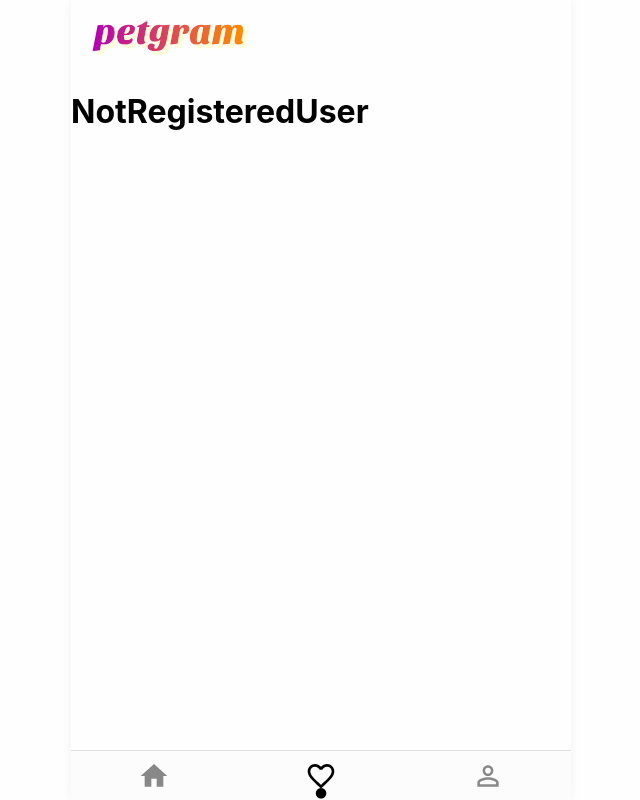
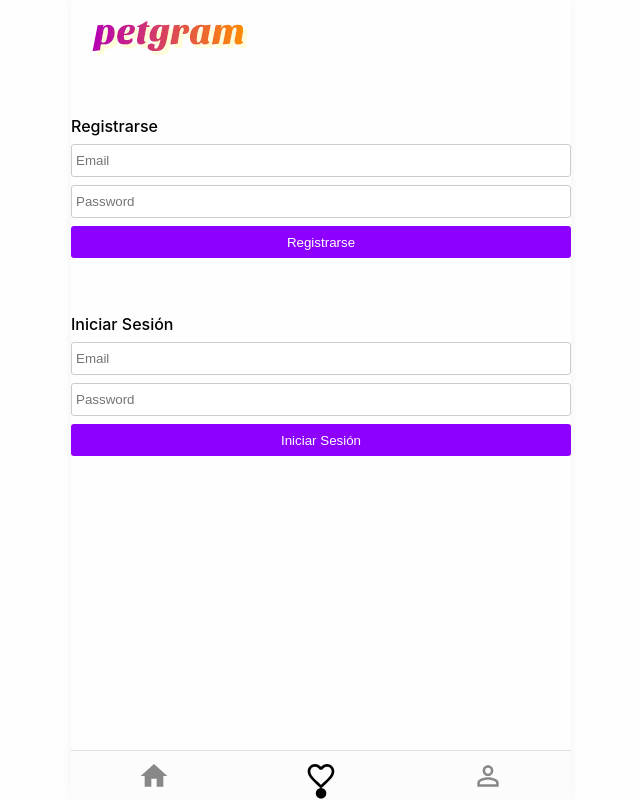
Before and after one commit to RodoPZ/Petgram, a React app: page /favs in a window 1280 px wide. Shown: the whole page, without its empty margins (319-959 px from the left). Built offline with nearby package versions, Linux system fonts and the light colour scheme.

Commit message:
authentication

```diff
--- a/src/Context.jsx
+++ b/src/Context.jsx
@@ -1,14 +1,22 @@
 import React, { createContext, useState } from "react";
+import PropTypes from "prop-types";
 export const AppContext = createContext(null);
 
 export const AppProvider = ({ children }) => {
-  const [isAuth, setIsAuth] = useState(false);
+  const [isAuth, setIsAuth] = useState(() => {
+    return sessionStorage.getItem("token");
+  });
   const value = {
     isAuth,
-    activateAuth: () => {
+    activateAuth: (token) => {
       setIsAuth(true);
+      sessionStorage.setItem("token", token);
     },
   };
 
   return <AppContext.Provider value={value}>{children}</AppContext.Provider>;
 };
+
+AppProvider.propTypes = {
+  children: PropTypes.element,
+};
--- a/src/components/PhotoCard/index.jsx
+++ b/src/components/PhotoCard/index.jsx
@@ -3,26 +3,20 @@ import { Img, ImgWrapper, Article } from "./styles";
 import { FavButton } from "../FavButton";
 
 import PropTypes from "prop-types";
-import { useLocalStorage } from "../hooks/useLocalStorage";
 import { useNearScreen } from "../hooks/useNearScreen";
 import { useMuationToogleLike } from "../hooks/useLikeMutation";
 import { Link } from "react-router-dom";
 
-export const PhotoCard = ({ id, likes = 0, src }) => {
+export const PhotoCard = ({ id, liked, likes = 0, src }) => {
   const { mutation, mutationLoading, mutationError } = useMuationToogleLike();
   const [show, element] = useNearScreen();
 
-  const key = `like-${id}`;
-  const [liked, setLiked] = useLocalStorage(key, false);
-
   const handleFavCLick = () => {
-    !liked &&
-      mutation({
-        variables: {
-          input: { id },
-        },
-      });
-    setLiked(!liked);
+    mutation({
+      variables: {
+        input: { id },
+      },
+    });
   };
 
   return (
@@ -45,4 +39,5 @@ PhotoCard.propTypes = {
   id: PropTypes.string,
   likes: PropTypes.number,
   src: PropTypes.string,
+  liked: PropTypes.bool,
 };
--- /dev/null
+++ b/src/components/UserForm/index.jsx
@@ -0,0 +1,41 @@
+import React from "react";
+import PropTypes from "prop-types";
+import { useInputValue } from "../hooks/useInputValue";
+import { Form, Input, Button, Title, Error } from "../UserForm/styles";
+import { Spinner } from "../../styles/component";
+
+export const UserForm = ({ loading, onSubmit, title, error }) => {
+  const email = useInputValue("");
+  const password = useInputValue("");
+
+  const handleSubmit = (e) => {
+    e.preventDefault();
+    onSubmit({ email: email.value, password: password.value });
+  };
+
+  return (
+    <>
+      <Form disabled={loading} onSubmit={handleSubmit}>
+        <Title>{title}</Title>
+        <Input disabled={loading} placeholder="Email" {...email} />
+        <Input
+          disabled={loading}
+          placeholder="Password"
+          type="password"
+          {...password}
+        />
+        <Button disabled={loading}>
+          {!loading ? title : <Spinner size={"20px"} />}
+        </Button>
+      </Form>
+      {error && <Error>{error}</Error>}
+    </>
+  );
+};
+
+UserForm.propTypes = {
+  onSubmit: PropTypes.func,
+  title: PropTypes.string,
+  loading: PropTypes.bool,
+  error: PropTypes.string,
+};
--- /dev/null
+++ b/src/components/UserForm/styles.js
@@ -0,0 +1,39 @@
+import styled from "styled-components";
+
+export const Form = styled.form`
+  padding: 16px 0;
+`;
+export const Input = styled.input`
+  border: 1px solid #ccc;
+  border-radius: 3px;
+  margin-bottom: 8px;
+  padding: 8px 4px;
+  display: block;
+  width: 100%;
+  &[disabled] {
+    opacity: 30%;
+  }
+`;
+export const Button = styled.button`
+  background-color: #8d00ff;
+  border-radius: 3px;
+  color: #fff;
+  height: 32px;
+  display: block;
+  width: 100%;
+  text-align: center;
+  &[disabled] {
+    opacity: 30%;
+  }
+`;
+
+export const Title = styled.h2`
+  font-size: 16px;
+  font-weight: 500;
+  padding: 8px 0;
+`;
+
+export const Error = styled.span`
+  color: red;
+  font-size: 14px;
+`;
--- /dev/null
+++ b/src/components/hooks/useInputValue.jsx
@@ -0,0 +1,8 @@
+import { useState } from "react";
+
+export const useInputValue = (initialValue) => {
+  const [value, setValue] = useState(initialValue);
+  const onChange = (e) => setValue(e.target.value);
+
+  return { value, onChange };
+};
--- a/src/components/hooks/useLikeMutation.jsx
+++ b/src/components/hooks/useLikeMutation.jsx
@@ -1,7 +1,7 @@
 import { useMutation, gql } from "@apollo/client";
 const MUTATION_LIKE_PHOTO = gql`
-  mutation likeAnonymousPhoto($input: LikePhoto!) {
-    likeAnonymousPhoto(input: $input) {
+  mutation likePhoto($input: LikePhoto!) {
+    likePhoto(input: $input) {
       id
       liked
       likes
--- /dev/null
+++ b/src/components/hooks/useLoginMutation.jsx
@@ -0,0 +1,12 @@
+import { gql, useMutation } from "@apollo/client";
+
+const LOGIN = gql`
+  mutation login($input: UserCredentials!) {
+    login(input: $input)
+  }
+`;
+export const useLoginMutation = () => {
+  const [Mutation, { data, loading, error }] = useMutation(LOGIN);
+
+  return { Mutation, data, loading, error };
+};
--- /dev/null
+++ b/src/components/hooks/useRegisterMutation.jsx
@@ -0,0 +1,12 @@
+import { gql, useMutation } from "@apollo/client";
+
+const REGISTER = gql`
+  mutation signup($input: UserCredentials!) {
+    signup(input: $input)
+  }
+`;
+export const useRegisterMutation = () => {
+  const [Mutation, { data, loading, error }] = useMutation(REGISTER);
+
+  return { Mutation, data, loading, error };
+};
--- a/src/components/pages/NotRegisteredUser.jsx
+++ b/src/components/pages/NotRegisteredUser.jsx
@@ -1,3 +1,56 @@
-import React from "react";
+import React, { useContext } from "react";
+import { AppContext } from "../../Context";
+import { UserForm } from "../UserForm";
+import { useRegisterMutation } from "../hooks/useRegisterMutation";
+import { useLoginMutation } from "../hooks/useLoginMutation";
 
-export const NotRegisteredUser = () => <h1>NotRegisteredUser</h1>;
+export const NotRegisteredUser = () => {
+  const { activateAuth } = useContext(AppContext);
+
+  return (
+    <>
+      {(() => {
+        const { Mutation, loading, error } = useRegisterMutation();
+        const registerOnSubmit = ({ email, password }) => {
+          const input = { email, password };
+          const variable = { input };
+          Mutation({ variables: variable }).then(({ data }) => {
+            const { signup } = data;
+            activateAuth(signup);
+          });
+        };
+        const ErrorMsg = error && "El usuario ya existe o hay un problema.";
+        return (
+          <UserForm
+            error={ErrorMsg}
+            loading={loading}
+            title="Registrarse"
+            onSubmit={registerOnSubmit}
+          />
+        );
+      })()}
+      {(() => {
+        const { Mutation, loading, error } = useLoginMutation();
+        const loginOnSubmit = ({ email, password }) => {
+          const input = { email, password };
+          const variable = { input };
+          Mutation({ variables: variable }).then(({ data }) => {
+            const { login } = data;
+            activateAuth(login);
+          });
+        };
+
+        const ErrorMsg =
+          error && "La contraseña no es correcta o el usuario no existe";
+        return (
+          <UserForm
+            error={ErrorMsg}
+            loading={loading}
+            title="Iniciar Sesión"
+            onSubmit={loginOnSubmit}
+          />
+        );
+      })()}
+    </>
+  );
+};
--- a/src/index.jsx
+++ b/src/index.jsx
@@ -1,12 +1,42 @@
 import React from "react";
 import ReactDOM from "react-dom/client";
 import { APP } from "./app.jsx";
-import { ApolloClient, InMemoryCache, ApolloProvider } from "@apollo/client";
+import {
+  ApolloClient,
+  InMemoryCache,
+  ApolloProvider,
+  HttpLink,
+  ApolloLink,
+  concat,
+} from "@apollo/client";
+import { onError } from "@apollo/client/link/error";
 import { AppProvider } from "./Context.jsx";
 
+const httpLink = new HttpLink({
+  uri: "https://petsgram-server-mappedev-339gmifsh.vercel.app/graphql",
+});
+
+const authMiddleware = new ApolloLink((operation, forward) => {
+  const token = window.sessionStorage.getItem("token");
+  operation.setContext(({ headers = {} }) => ({
+    headers: {
+      ...headers,
+      authorization: token ? `Bearer ${token}` : "",
+    },
+  }));
+
+  return forward(operation);
+});
+
 const client = new ApolloClient({
-  uri: "https://petsgram-server-mappedev-339gmifsh.vercel.app/graphql",
   cache: new InMemoryCache(),
+  link: concat(authMiddleware, httpLink),
+  onError: onError(({ networkError }) => {
+    if (networkError && networkError.result.code === "invalid_token") {
+      window.sessionStorage.removeItem("token");
+      window.location.href = "/";
+    }
+  }),
 });
 
 const root = ReactDOM.createRoot(document.getElementById("app"));
--- /dev/null
+++ b/src/styles/component.js
@@ -0,0 +1,20 @@
+import styled, { keyframes } from "styled-components";
+
+const SpinnerKeyFrames = keyframes`
+    from{
+      transform: rotate(0deg);
+    }
+    to{
+      transform: rotate(360deg);
+    }
+  `;
+
+export const Spinner = styled.div`
+  border: 4px solid rgba(0, 0, 0, 0.1);
+  width: ${(props) => props.size};
+  height: ${(props) => props.size};
+  border-radius: 50%;
+  border-left-color: #09f;
+  margin: auto;
+  animation: ${SpinnerKeyFrames} 1s ease infinite;
+`;
```
